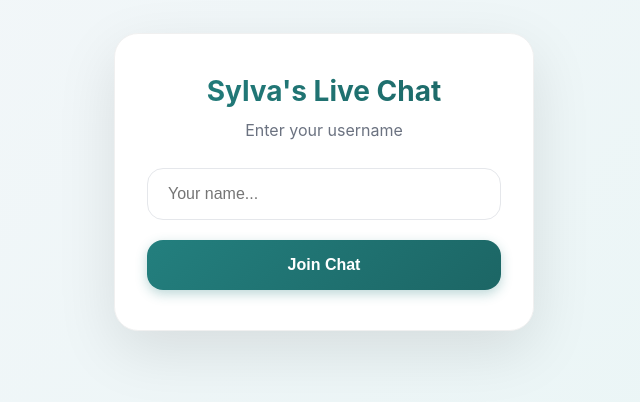
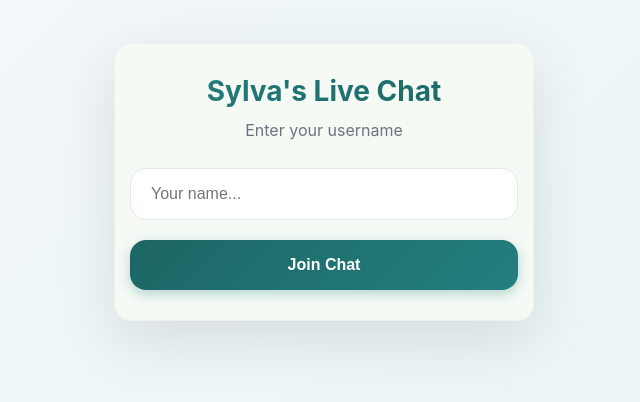
Before and after one commit to sylvanus-mofor/chat-app, a plain HTML site: page frontend/index.html in a window 1280 px wide. Shown: the part 218-620 px from the top of the page, without its empty margins (316-956 px from the left). Drawn offline with nearby package versions, Linux system fonts and the light colour scheme; no server answers.

Commit message:
cosmetic fixes

```diff
--- a/frontend/styles.css
+++ b/frontend/styles.css
@@ -16,9 +16,9 @@ body {
 
 /* Username Container */
 .username-container {
-  background: #ffffff;
-  padding: 40px 32px;
-  border-radius: 24px;
+  background: #f5faf5;
+  padding: 30px 15px;
+  border-radius: 16px;
   box-shadow: 0 20px 60px rgba(0, 0, 0, 0.1);
   text-align: center;
   border: 1px solid #f0f0f0;
@@ -48,7 +48,7 @@ body {
   width: 100%;
   padding: 16px 20px;
   font-size: 16px;
-  border: 1.5px solid #e5e7eb;
+  border: 1px solid #e5e7eb;
   border-radius: 16px;
   outline: none;
   background: #ffffff;
@@ -65,7 +65,7 @@ body {
 .join-btn {
   width: 100%;
   padding: 16px 28px;
-  background: linear-gradient(135deg, #237f7e 0%, #1c6665 100%);
+  background: linear-gradient(135deg, #1c6665 0%, #237f7e 100%);
   color: white;
   border: none;
   border-radius: 16px;
@@ -79,6 +79,7 @@ body {
 .join-btn:hover {
   transform: translateY(-2px);
   box-shadow: 0 6px 16px rgba(35, 127, 126, 0.4);
+    background: linear-gradient(135deg, #1c6665 0%, #1c6665 100%);
 }
 
 .join-btn:active {
@@ -124,7 +125,7 @@ body {
 }
 
 .user-count {
-  background: linear-gradient(135deg, #10b981 0%, #059669 100%);
+  background: #158246;
   color: white;
   padding: 6px 12px;
   border-radius: 16px;
@@ -136,7 +137,7 @@ body {
 }
 
 .online-user {
-  padding: 12px 16px;
+  padding: 6px 12px;
   margin: 8px 0;
   background: rgba(255, 255, 255, 0.7);
   border-radius: 12px;
@@ -469,7 +470,7 @@ body {
 .logout-btn {
   position: absolute;
   top: 20px;
-  right: 20px;
+  right: 100px;
   padding: 8px 16px;
   background: linear-gradient(135deg, #dc3545 0%, #c82333 100%);
   color: white;
```
